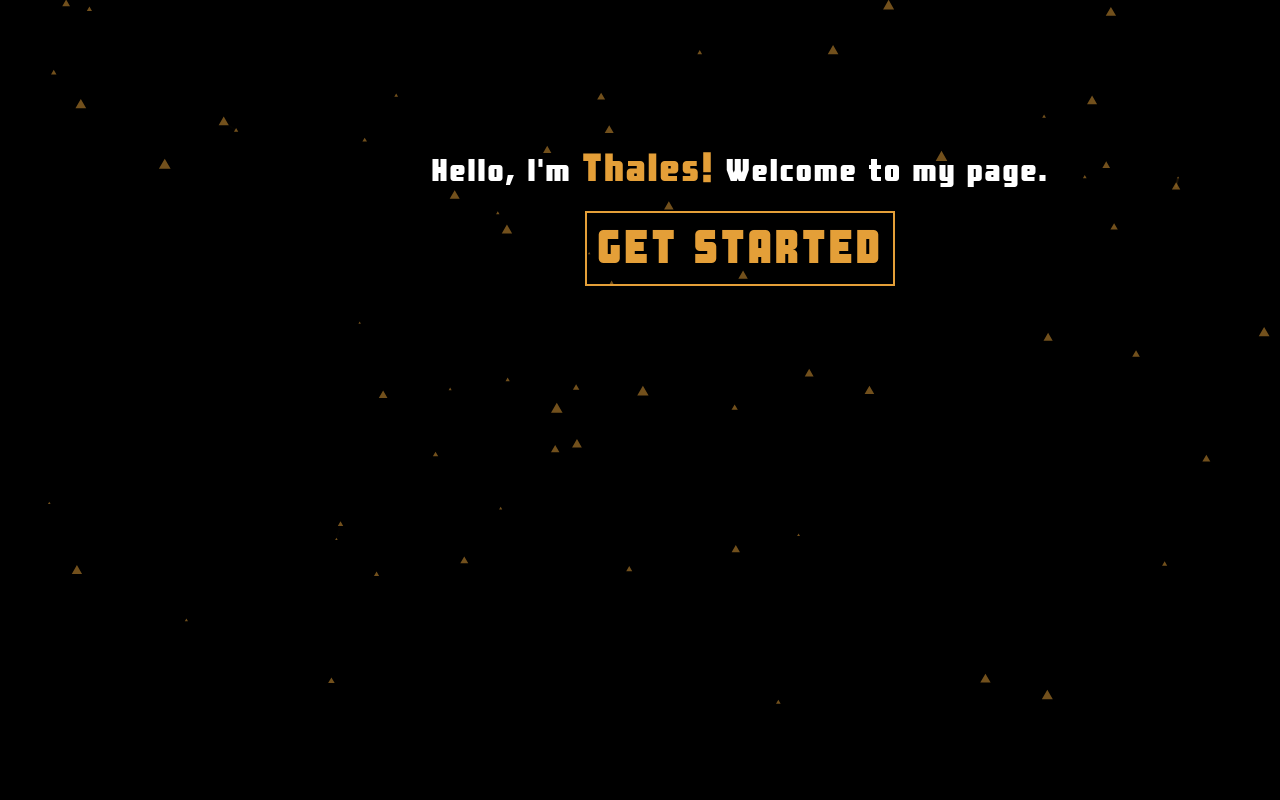
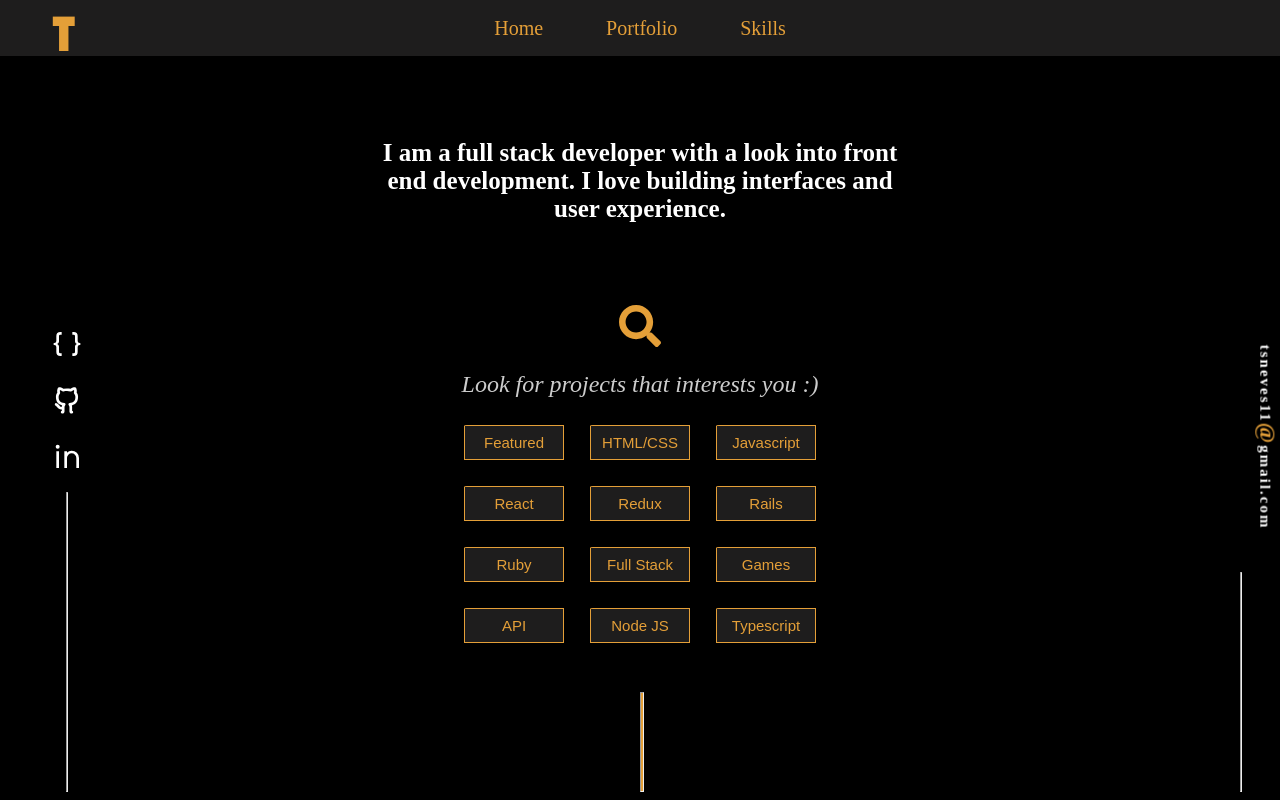
Before and after one commit to thneves/Thales-Next, a Next.js app: page / in a window 1280 px wide. Built offline with nearby package versions, Linux system fonts and the light colour scheme; a web font is replaced by a local one.

Commit message:
Delete Intro page

```diff
--- a/components/Navbar.tsx
+++ b/components/Navbar.tsx
@@ -68,7 +68,7 @@ const Navbar = () => {
         </Logo>
         <Nav>
           <StyledList>
-            <Link href="/home">Home </Link>
+            <Link href="/">Home </Link>
           </StyledList>
           <StyledList>
             <Link href="/projects">Portfolio </Link>
--- a/pages/index.tsx
+++ b/pages/index.tsx
@@ -1,142 +1,26 @@
+import styled from "styled-components";
+import Search from "../components/Search";
 import BasicLayout from "../layout/Basic";
-import Particles from "react-tsparticles";
-import Link from "next/link";
-import styled from "styled-components";
-import { motion } from "framer-motion";
-import { colors } from "../constants/styledVariables";
+import AnimatedText from "../components/AnimatedText";
 
-const WrapperDiv = styled(motion.div)`
+const Box = styled.div`
+  margin: 5% auto;
   display: flex;
   flex-direction: column;
-  width: 100vh;
-  margin: 10% auto;
-  z-index: 1;
-`;
-
-const Intro = styled(motion.h1)`
-  margin: 20px auto;
-  color: ${colors.lightText};
-  text-align: center;
-  font-family: CostaRica;
-  letter-spacing: 2px;
-
-  span {
-    color: ${colors.primaryColor};
-    font-family: CostaRica;
-    font-size: 40px;
-  }
-`;
-
-const Button = styled(motion.button)`
-  padding: 10px;
-  background: transparent;
-  margin: 0 auto;
-  width: fit-content;
-  border: 2px solid ${colors.primaryColor};
-  font-size: 3rem;
-  font-family: CostaRica;
-  letter-spacing: 3px;
-  color: ${colors.primaryColor};
+  justify-content: center;
+  align-items: center;
+  width: 80vh;
 `;
 
 const Home = () => {
   return (
-    <>
-      <Particles
-        className="particles"
-        id="tsparticles"
-        options={{
-          background: {
-            color: {
-              value: "#000",
-            },
-          },
-          fpsLimit: 40,
-          interactivity: {
-            events: {
-              onClick: {
-                enable: true,
-                mode: "push",
-              },
-              onHover: {
-                enable: true,
-                mode: "repulse",
-              },
-              resize: true,
-            },
-            modes: {
-              bubble: {
-                distance: 500,
-                duration: 4,
-                opacity: 0.3,
-                size: 70,
-              },
-              push: {
-                quantity: 3,
-              },
-              repulse: {
-                distance: 100,
-                duration: 0.6,
-              },
-            },
-          },
-          particles: {
-            color: {
-              value: "#E49F38",
-            },
-            links: {
-              color: "#E49F38",
-              distance: 16,
-              enable: true,
-              opacity: 0.3,
-              width: 2,
-            },
-            collisions: {
-              enable: true,
-            },
-            move: {
-              direction: "top",
-              enable: true,
-              outMode: "bounce",
-              random: true,
-              speed: 9,
-              straight: false,
-            },
-            number: {
-              density: {
-                enable: true,
-                value_area: 800,
-              },
-              value: 50,
-            },
-            opacity: {
-              value: 0.5,
-            },
-            shape: {
-              type: "triangle",
-            },
-            size: {
-              random: true,
-              value: 6,
-            },
-          },
-          detectRetina: false,
-        }}
-      />
-
-      <WrapperDiv
-        initial={{ x: 200 }}
-        animate={{ x: 100 }}
-        transition={{ duration: 2 }}
-      >
-        <Intro>
-          Hello, I&apos;m <span>Thales!</span> Welcome to my page.
-        </Intro>
-        <Button>
-          <Link href="/home">GET STARTED</Link>
-        </Button>
-      </WrapperDiv>
-    </>
+      <BasicLayout>
+        <Box>
+          {/* <Image src={HandImg} /> */}
+          <AnimatedText />
+        </Box>
+        <Search />
+      </BasicLayout>
   );
 };
 
```
Also changed, not shown: components/Intro.tsx (deleted, +0 -61 lines), pages/home.tsx (deleted, +0 -27 lines).
